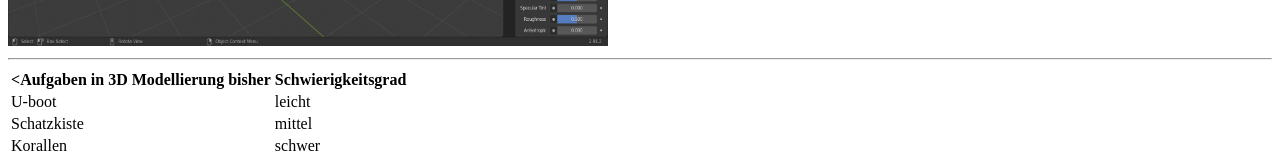
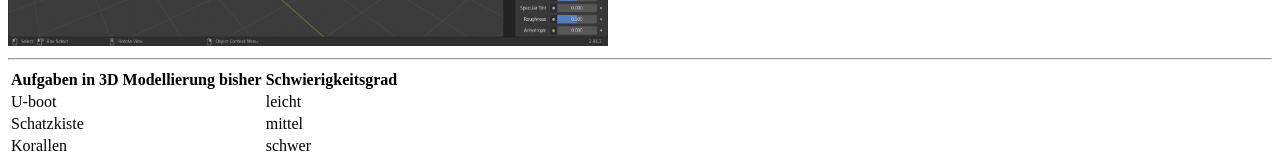
Before and after one commit to LenaNscott/GiS_SoSe_2021, a plain HTML site: page Aufgabe1-2/index.html in a window 1280 px wide. Shown: the part 454-614 px from the top of the page. Drawn offline with Linux system fonts and the light colour scheme.

Commit message:
Fehler behoben
Lokale GIT Software für finale Änderung nicht verfügbar, deshalb die Änderungen gezwungenermaßen direkt auf Github

```diff
--- a/Aufgabe1-2/index.html
+++ b/Aufgabe1-2/index.html
@@ -20,7 +20,7 @@
     <hr/>
     <table>
         <thead>
-            <th><<b>Aufgaben in 3D Modellierung bisher</b></th>
+            <th><b>Aufgaben in 3D Modellierung bisher</b></th>
             <th><b>Schwierigkeitsgrad</b></th>
         </thead>
 
```
